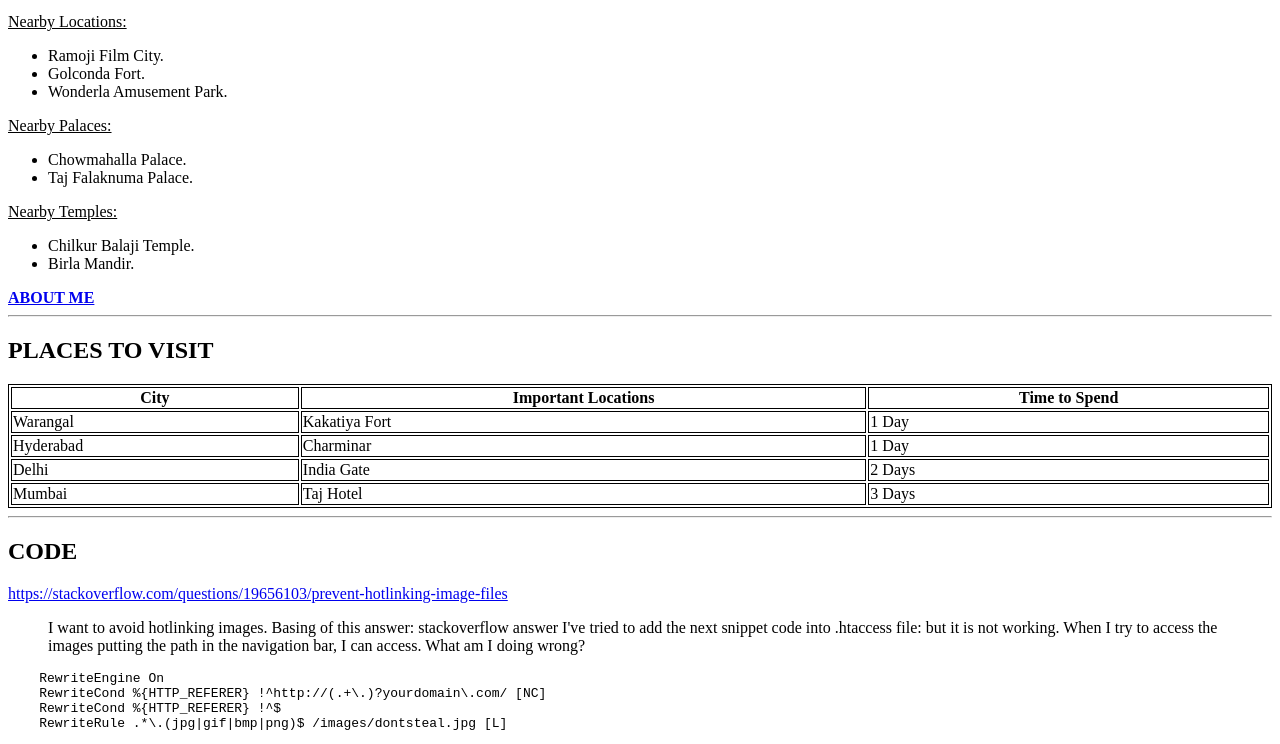
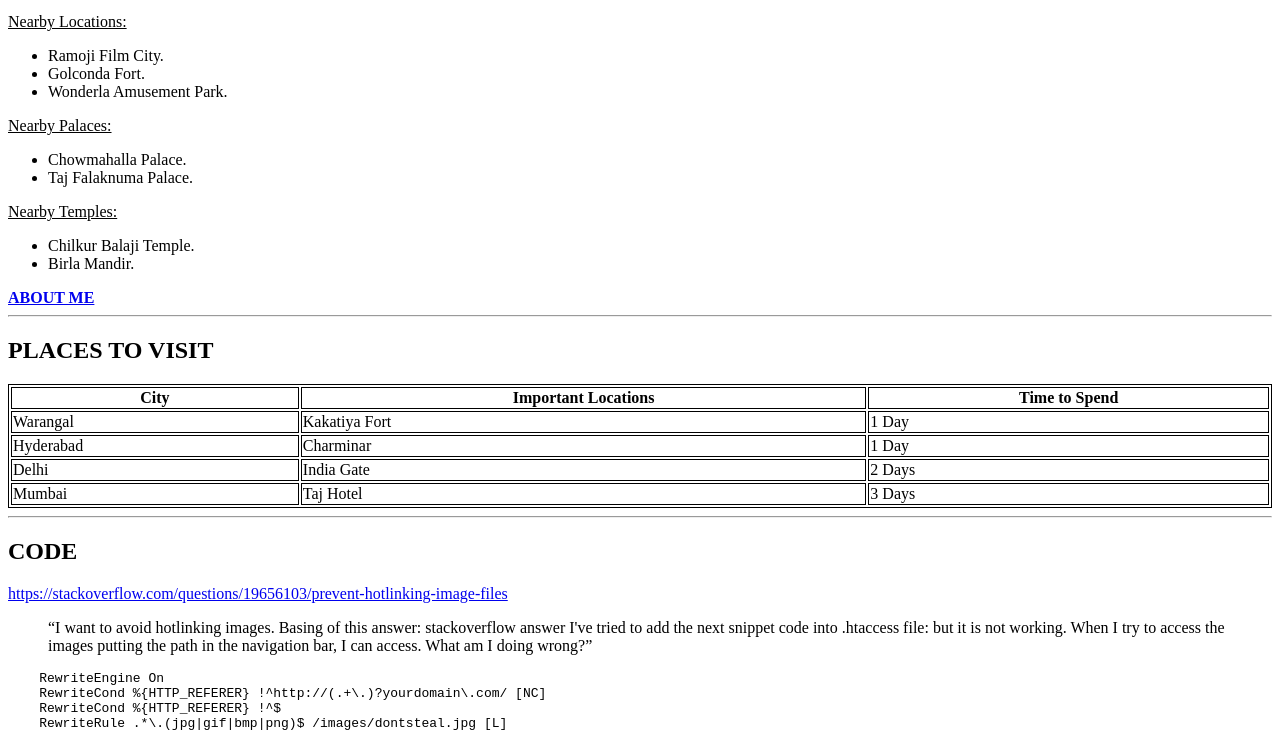
Before and after one commit to 44-563-Web-Apps-F22/44563-webapps-assignment-3-shiva6427, a plain HTML site: page index.html in a window 1280 px wide. Shown: the part 500-1244 px from the top of the page. Drawn offline with Linux system fonts and the light colour scheme.

Commit message:
Update index.html

```diff
--- a/index.html
+++ b/index.html
@@ -95,7 +95,7 @@ and furniture</b> from <b> Japan, China, Burma, Nepal, India, Persia, Egypt, Eur
 
 <h2>CODE</h2>
 <a href= "https://stackoverflow.com/questions/19656103/prevent-hotlinking-image-files">https://stackoverflow.com/questions/19656103/prevent-hotlinking-image-files</a>
-<blockquote cite="https://stackoverflow.com/questions/19656103/prevent-hotlinking-image-files">I want to avoid hotlinking images. Basing of this answer: stackoverflow answer I've tried to add the next snippet code into .htaccess file: but it is not working. When I try to access the images putting the path in the navigation bar, I can access. What am I doing wrong?
+<blockquote cite="https://stackoverflow.com/questions/19656103/prevent-hotlinking-image-files"><q>I want to avoid hotlinking images. Basing of this answer: stackoverflow answer I've tried to add the next snippet code into .htaccess file: but it is not working. When I try to access the images putting the path in the navigation bar, I can access. What am I doing wrong?</q>
 </blockquote >
 <pre>
     RewriteEngine On
```
